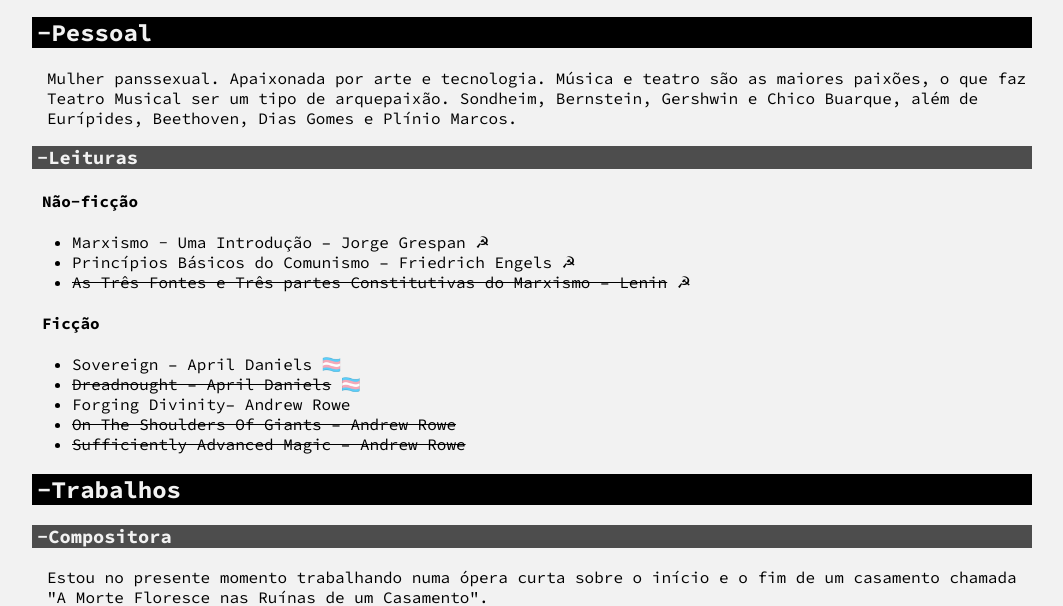
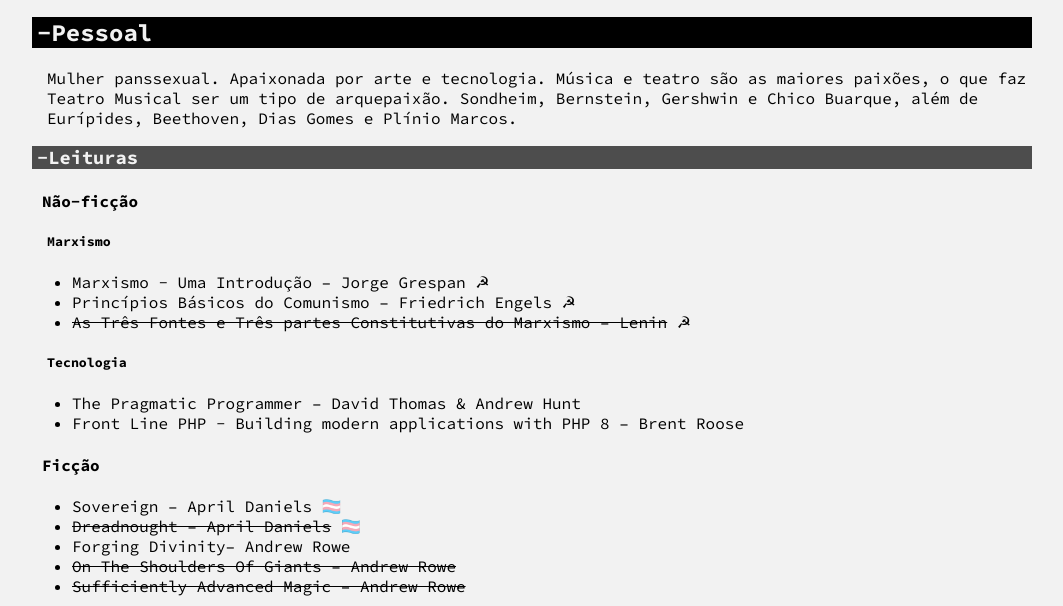
Before and after one commit to patriciavillela/patriciavillela.com.br, a plain HTML site: page index.html in a window 1280 px wide. Shown: the part 196-802 px from the top of the page, without its empty margins (108-1171 px from the left). Drawn offline with Linux system fonts and the light colour scheme.

Commit message:
Adiciona livros técnicos e separa dos de Marxismo

```diff
--- a/index.html
+++ b/index.html
@@ -17,10 +17,16 @@
                 <h3 class="aberto">Leituras</h3>
                 <div>
                     <h4>Não-ficção</h4>
+                    <h5>Marxismo</h5>
                     <ul>
                         <li>Marxismo - Uma Introdução – Jorge Grespan ☭</li>
                         <li>Princípios Básicos do Comunismo – Friedrich Engels ☭</li>
                         <li><s>As Três Fontes e Três partes Constitutivas do Marxismo – Lenin</s> ☭</li>
+                    </ul>
+                    <h5>Tecnologia</h5>
+                    <ul>
+                        <li>The Pragmatic Programmer – David Thomas & Andrew Hunt</li>
+                        <li>Front Line PHP - Building modern applications with PHP 8 – Brent Roose</li>
                     </ul>
                     <h4>Ficção</h4>
                     <ul>
--- a/style.css
+++ b/style.css
@@ -57,6 +57,10 @@
     padding-left: 10px;
 }
 
+h5 {
+    padding-left: 15px;
+}
+
 section p {
     padding-left: 15px;
 }
```
